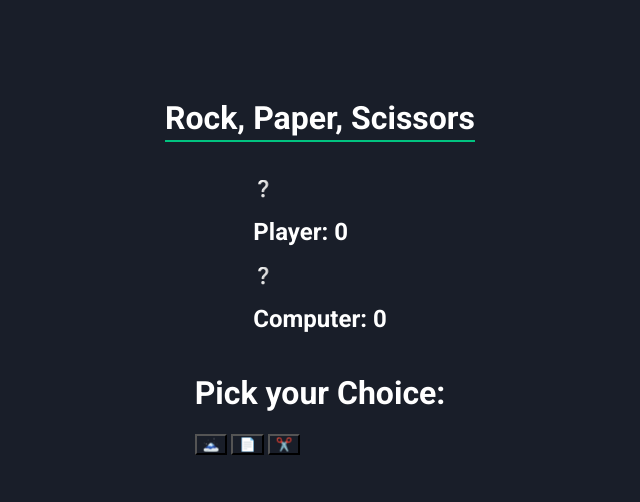
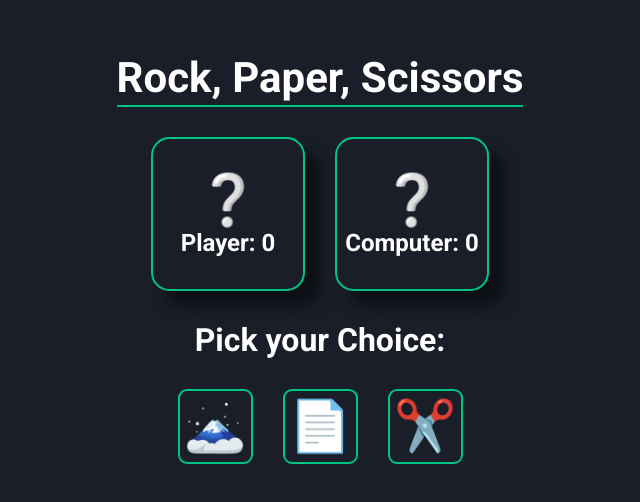
Before and after one commit to dawidduraj/odin-rock-paper-scissors, a plain HTML site: page index.html in a window 1280 px wide. Shown: the part 142-644 px from the top of the page, without its empty margins (320-960 px from the left). Drawn offline with Linux system fonts and the light colour scheme.

Commit message:
Finish styling game UI

```diff
--- a/index.html
+++ b/index.html
@@ -21,11 +21,13 @@
         <h2>Computer: 0</h2>
     </div>
 </div>
-<div class="pick">
-    <h1>Pick your Choice:</h1>
-    <button>🗻</button>
-    <button>📄</button>
-    <button>✂️</button>
+<div>
+    <h1 class="choice">Pick your Choice:</h1>
+    <div class="options">
+        <button>🗻</button>
+        <button>📄</button>
+        <button>✂️</button>
+    </div>
 </div>
 </body>
 </html>
--- a/style.css
+++ b/style.css
@@ -3,18 +3,67 @@
 *{
     font-family: 'Roboto', sans-serif;
     color: white;
-    background-color: #191E29;
+    margin: 0px;
+    padding: 0px;
 }
 
 body{
+    background-color: #191E29;
     display: flex;
     height: 100vh;
     flex-direction: column;
     justify-content: center;
     align-items: center;
 }
+.results{
+    margin: 30px 0px;
+    display: flex;
+    gap: 30px;
+}
+.results div{
+    border: 2px solid #01C380;
+    box-shadow: 15px 15px 16px 0px rgba(0,0,0,0.52);
+    border-radius: 12%;
+    width: 150px;
+    height: 150px;
+    display: flex;
+    flex-direction: column;
+    align-items: center;
+    justify-content: center;
+}
 
+.results p{
+    font-size: 50px;
+    margin: 0px;
+}
 .title{
+    font-size: 42px;
     padding-bottom: 3px;
     border-bottom: 2px solid #01C380;
 }
+
+.options{
+    margin-top: 30px;
+    display: flex;
+    justify-content: space-around;
+    align-items: center;
+    gap: 30px;
+}
+
+button{
+    width: 75px;
+    height: 75px;
+    font-size: 50px;
+    background-color: #191E29;
+    border: 2px solid #01C380;
+    border-radius: 12%;
+    transition: 0.5s;
+}
+
+.choice{
+    text-align: center;
+}
+
+button:hover{
+    transform: scale(1.3);
+}
```
